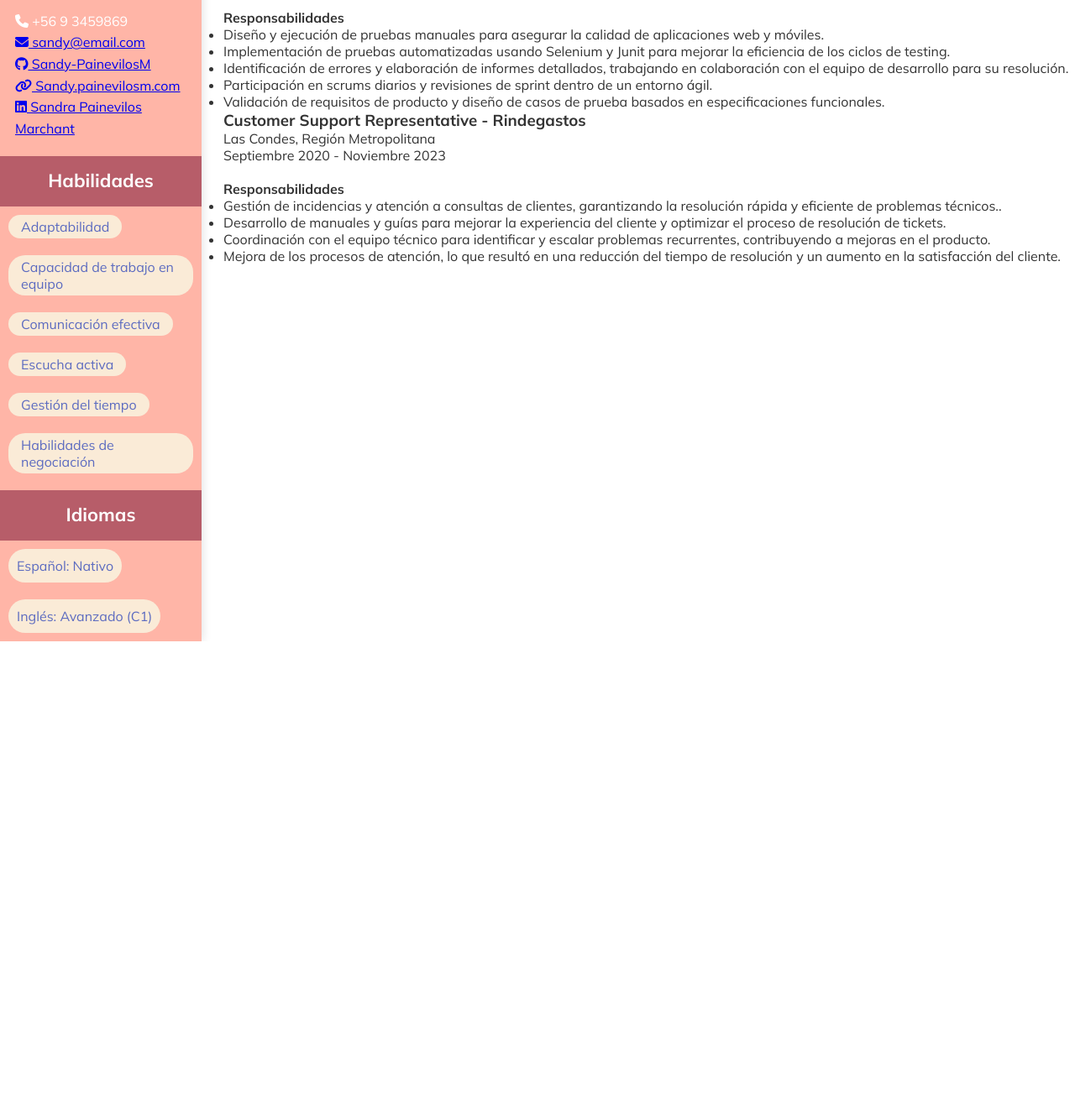
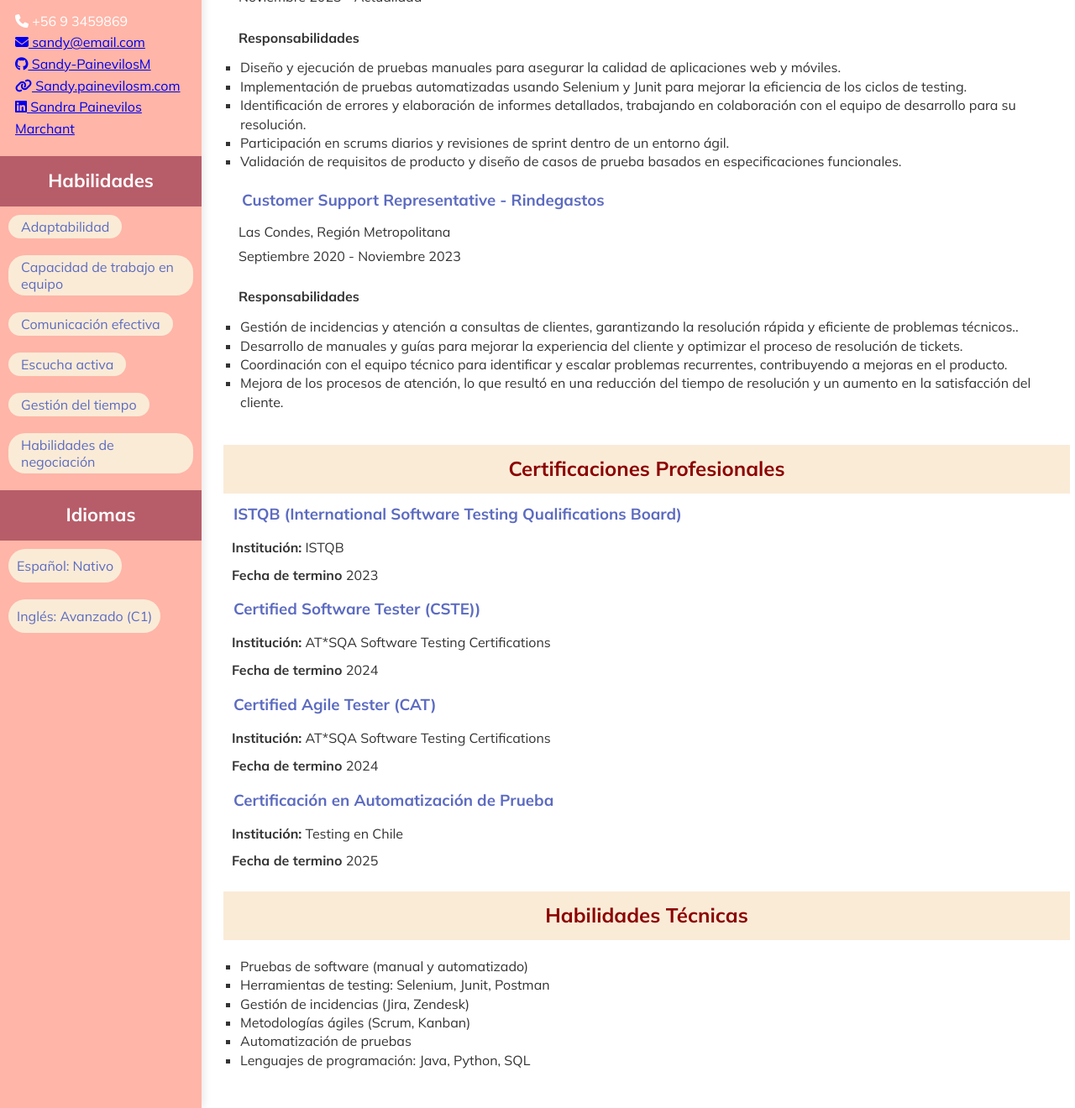
Before and after one commit to Sandy-PainevilosM/Desarrollo-CV.github.io-Public, a plain HTML site: page index.html in a window 1280 px wide. Shown: the part 562-1882 px from the top of the page at 84% size. Before the commit the page ends 1326 px from the top, so only its background shows below. Drawn offline with Linux system fonts and the light colour scheme.

Commit message:
se agregan las secciones Certificaciones Profesionales y Habilidades Técnicas.

```diff
--- a/assets/img/styles.css
+++ b/assets/img/styles.css
@@ -109,7 +109,7 @@ main {
     margin-left: 20px;
 
 }
-.content-about, .content-esperience {
+.content-about, .content-esperience, .content-education, .habilidades-tec{
     margin-bottom: 20px;
 }
 .titulo {
@@ -127,5 +127,47 @@ main {
     text-align: justify;
     font-size: 16px;
     padding: 10px;
-    line-height: 1.6;
+    line-height: 1.4;
 }
+.content-esperience {
+    padding: 10px;
+}
+.job p {
+    text-align: justify;
+    font-size: 16px;
+    padding: 8px;
+    line-height: 0.8;
+}
+.job h3 {
+   color: #5C6BC0;
+   padding: 12px;
+}
+.job ul {
+    list-style: square;
+    padding: 10px;
+}
+.job li {
+    line-height: 1.4;
+}
+.edu h3 {
+    color: #5C6BC0;
+    padding: 12px;
+}
+.edu p {
+    text-align: justify;
+    font-size: 16px;
+    padding: 10px;
+    line-height: 0.8;
+}
+.edu ul {
+    list-style: square;
+    padding: 10px;
+}
+.habilidades-tec {
+    padding: 10px;
+}
+.habilidades-tec ul {
+    list-style: square;
+    padding: 10px;
+    line-height: 1.4;
+}
--- a/index.html
+++ b/index.html
@@ -14,10 +14,10 @@
      <!-- Menú de navegación -->
      <nav>
         <ul>
-            <li><a href="#perfil">Perfil</a></li>
+            <li><a href="#perfil">Sobre Mí</a></li>
             <li><a href="#experiencia">Experiencia Laboral</a></li>
             <li><a href="#educacion">Educación</a></li>
-            <li><a href="#habilidades">Habilidades Ténicas</a></li>
+            <li><a href="#habilidades">Habilidades Técnicas</a></li>
             <li><a href="#proyectos">Proyectos</a></li>
         </ul>
     </nav>
@@ -57,13 +57,13 @@
         </section>
     </header>
     <main>
-        <section class="content-about">
+        <section class="content-about" class="section">
             <h2 class="titulo">Sobre Mí</h2>
             <p> Con más de 10 años de experiencia en atención al cliente, con un enfoque constante en la optimización de la calidad del servicio y la resolución eficaz de problemas. A lo largo de mi carrera, he perfeccionado habilidades clave como la comunicación efectiva, la empatía y la gestión de incidencias, lo que me permitió avanzar de manera exitosa hacia el área de Aseguramiento de la Calidad (QA). <br>
                 <br> En mi rol actual como QA, me especializo en identificar y corregir defectos, optimizar procesos y desarrollar estrategias de pruebas que aseguren la entrega de productos de alta calidad. Mi objetivo siempre ha sido garantizar una experiencia excepcional para el usuario final. Esta combinación de experiencia en atención al cliente y habilidades técnicas me ha permitido abordar los desafíos del aseguramiento de calidad desde una perspectiva integral, enfocándome tanto en las necesidades del cliente como en la excelencia del producto.
             </p>
         </section>
-        <section class="content-esperience">
+        <section class="content-esperience" class="section">
             <h2 class="titulo"> Experiencia Laboral</h2>
         <div class="job">
             <h3> QA Analyst - Rindegastos </h3>
@@ -90,6 +90,42 @@
                  <li> Mejora de los procesos de atención, lo que resultó en una reducción del tiempo de resolución y un aumento en la satisfacción del cliente.</li>
         </ul>
         </div>
+    </section>
+    <section class="content-education">
+        <h2 class="titulo"> Certificaciones Profesionales</h2>
+        <div class="edu">
+            <h3>ISTQB (International Software Testing Qualifications Board)</h3>
+            <p><strong>Institución:</strong> ISTQB</p>
+            <p><strong>Fecha de termino </strong> 2023</p>
+        </div>
+        <div class="edu">
+            <h3>Certified Software Tester (CSTE))</h3>
+            <p><strong>Institución:</strong> AT*SQA Software Testing Certifications</p>
+            <p><strong>Fecha de termino </strong> 2024</p>
+        </div>
+        <div class="edu">
+            <h3>Certified Agile Tester (CAT)</h3>
+            <p><strong> Institución:</strong> AT*SQA Software Testing Certifications</p>
+            <p><strong>Fecha de termino </strong> 2024</p>
+        </div>
+        <div class="edu">
+            <h3>Certificación en Automatización de Prueba</h3>
+            <p><strong>Institución:</strong> Testing en Chile</p>
+            <p><strong>Fecha de termino </strong> 2025</p>
+        </div>
+    </section>
+        </section>
+        <h2 class="titulo"> Habilidades Técnicas</h2>
+            <div class="habilidades-tec">
+                <ul>
+                    <li>Pruebas de software (manual y automatizado)</li>
+                    <li>Herramientas de testing: Selenium, Junit, Postman</li>
+                    <li>Gestión de incidencias (Jira, Zendesk)</li>
+                    <li>Metodologías ágiles (Scrum, Kanban)</li>
+                    <li>Automatización de pruebas</li>
+                    <li>Lenguajes de programación: Java, Python, SQL</li>
+                </ul>
+            </div>
         </section>
     </main>
 </div>
```
